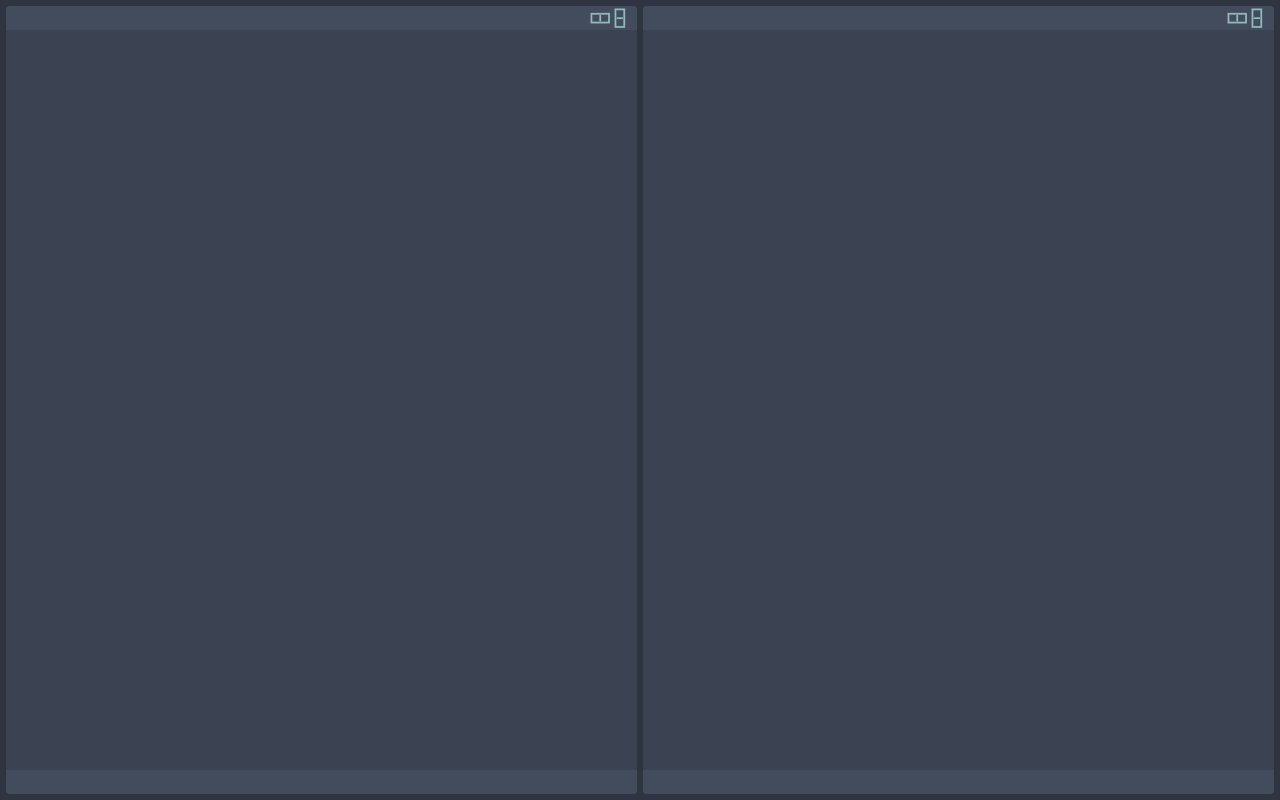
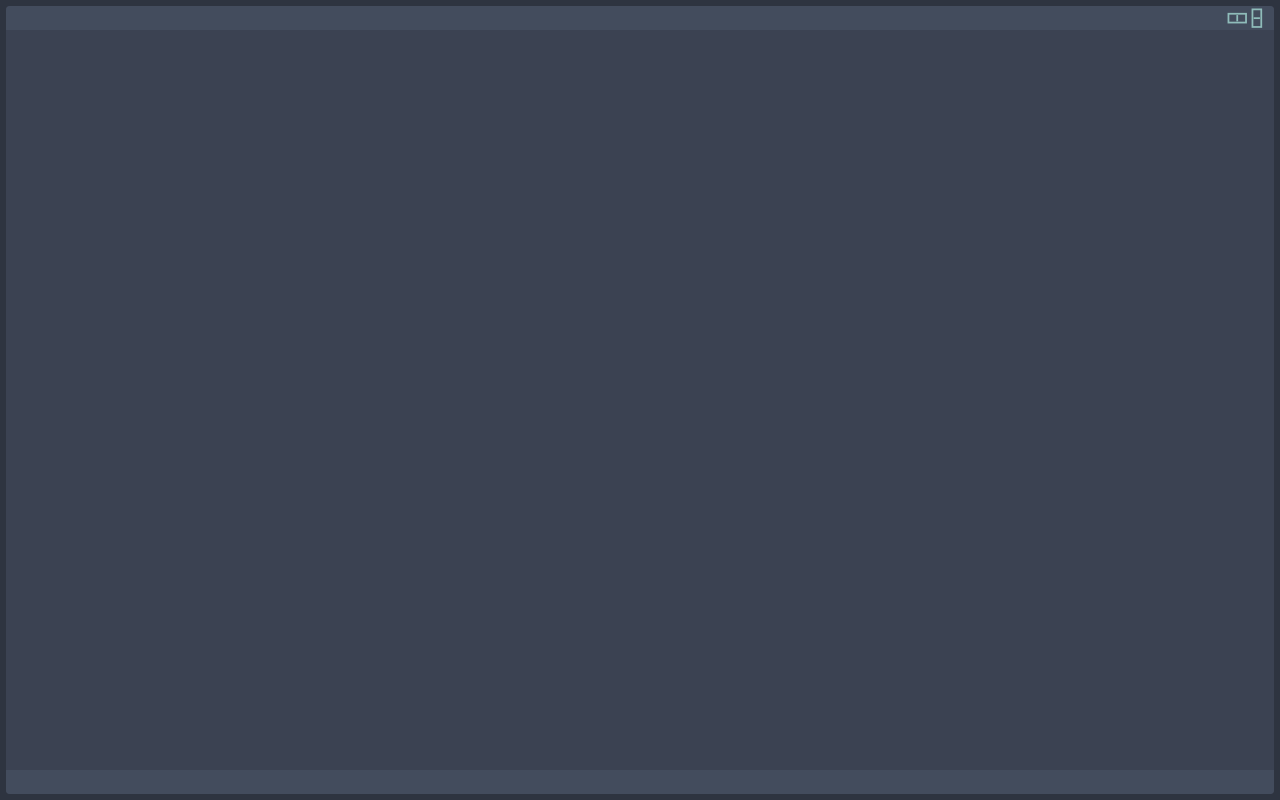
Before and after one commit to bendyorke/resizable-panels, a React (Create React App) app: page / in a window 1280 px wide. Built offline with nearby package versions, Linux system fonts and the light colour scheme.

Commit message:
Return to a single starting panel

```diff
--- a/src/ResizablePanels.tsx
+++ b/src/ResizablePanels.tsx
@@ -259,8 +259,7 @@ const ResizablePanels: FunctionComponent<ResizablePanelsProps> &
   ResizablePanelsType = ({children}) => {
   return (
     <div className="ResizablePanels">
-      {/* <Row initialPanels={[{width: 100}]} height={100} /> */}
-      <Row height={100} />
+      <Row initialPanels={[{width: 100}]} height={100} />
     </div>
   )
 }
```
